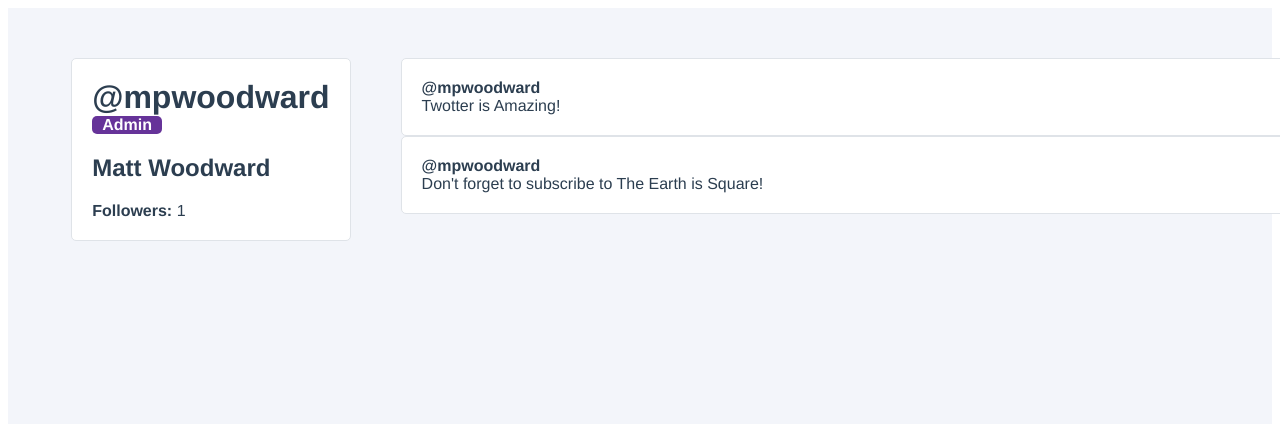
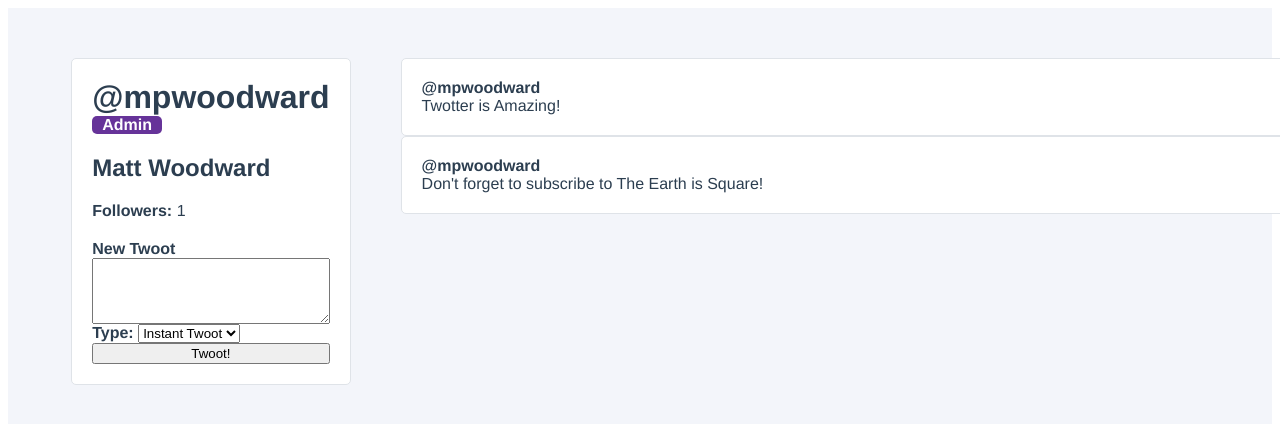
Before and after one commit to mpwoodward/twotter, a Vue app: page / in a window 1280 px wide. Shown: the top 424 px of the page. Built offline with nearby package versions, Linux system fonts and the light colour scheme.

Commit message:
form to add new twoots

```diff
--- a/src/user/UserProfile.vue
+++ b/src/user/UserProfile.vue
@@ -7,6 +7,27 @@
       <div class="user-profile__follower-count">
         <strong>Followers:</strong> {{ followers }}
       </div>
+      <form class="user-profile__create-twoot" @submit.prevent="createNewTwoot">
+        <label for="newTwoot"><strong>New Twoot</strong></label>
+        <textarea id="newToot" rows="4" v-model="newTwootContent" />
+
+        <div class="user-profile__create-twoot-type">
+          <label for="newTwootType"><strong>Type: </strong></label>
+          <select id="newTwootType" v-model="selectedTwootType">
+            <option
+              :value="option.value"
+              v-for="(option, index) in twootTypes"
+              :key="index"
+            >
+              {{ option.name }}
+            </option>
+          </select>
+        </div>
+
+        <button>
+          Twoot!
+        </button>
+      </form>
     </div>
     <div class="user-profile__twoots-wrapper">
       <TwootItem
@@ -50,6 +71,18 @@
     },
   ],
 })
+const twootTypes = [
+  {
+    value: 'draft',
+    name: 'Draft'
+  },
+  {
+    value: 'instant',
+    name: 'Instant Twoot'
+  },
+]
+const newTwootContent = ref('')
+const selectedTwootType = ref('instant')
 
 const fullName = computed(() => `${user.firstName} ${user.lastName}`)
 
@@ -57,6 +90,16 @@
 
 const toggleFavorite = (id: number) => {
   console.log(`Favorited Twoot ${id}!`)
+}
+
+const createNewTwoot = () => {
+  if (newTwootContent.value && selectedTwootType.value !== 'draft') {
+    user.twoots.unshift({
+      id: user.twoots.length + 1,
+      content: newTwootContent.value,
+    })
+    newTwootContent.value = ''
+  }
 }
 
 watch(followers, (newFollowerCount, oldFollowerCount) => {
@@ -97,6 +140,12 @@
   font-weight: bold;
 }
 
+.user-profile__create-twoot {
+  padding-top: 20px;
+  display: flex;
+  flex-direction: column;
+}
+
 h1 {
   margin: 0;
 }
```
